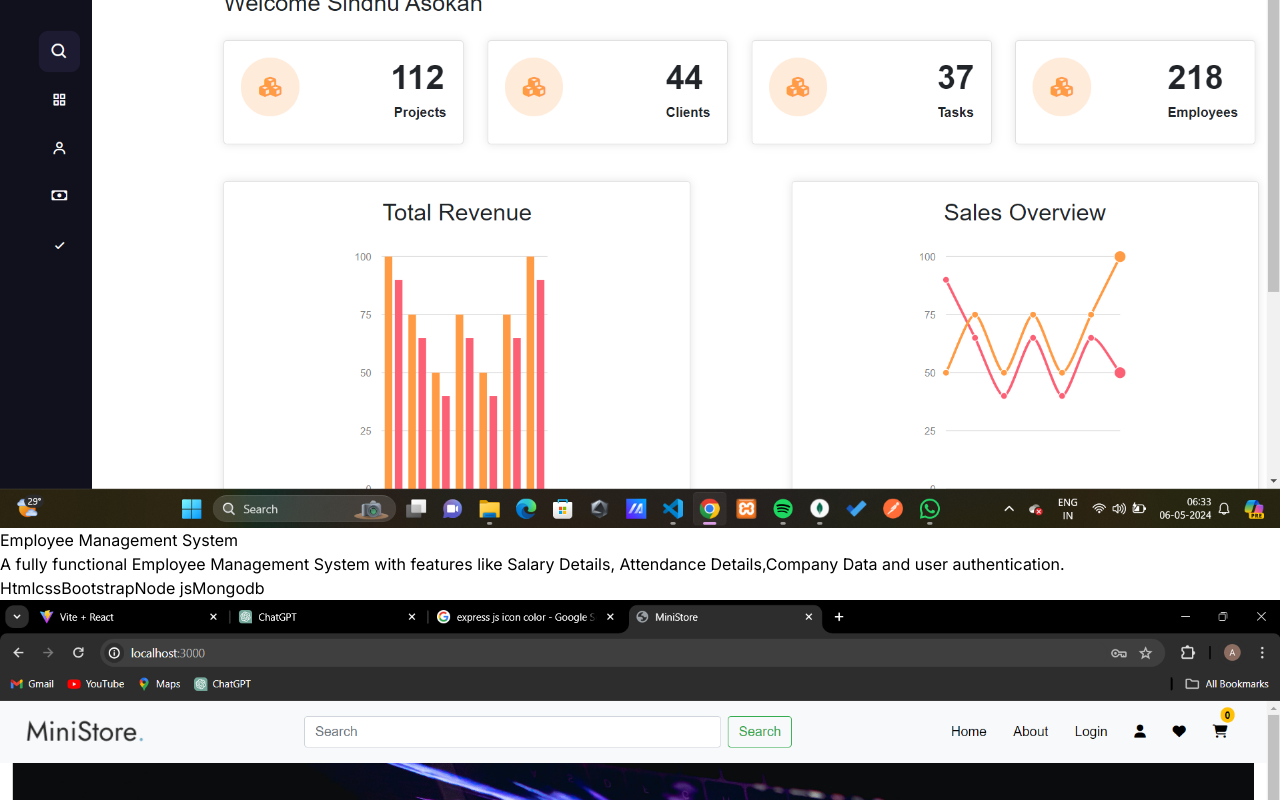
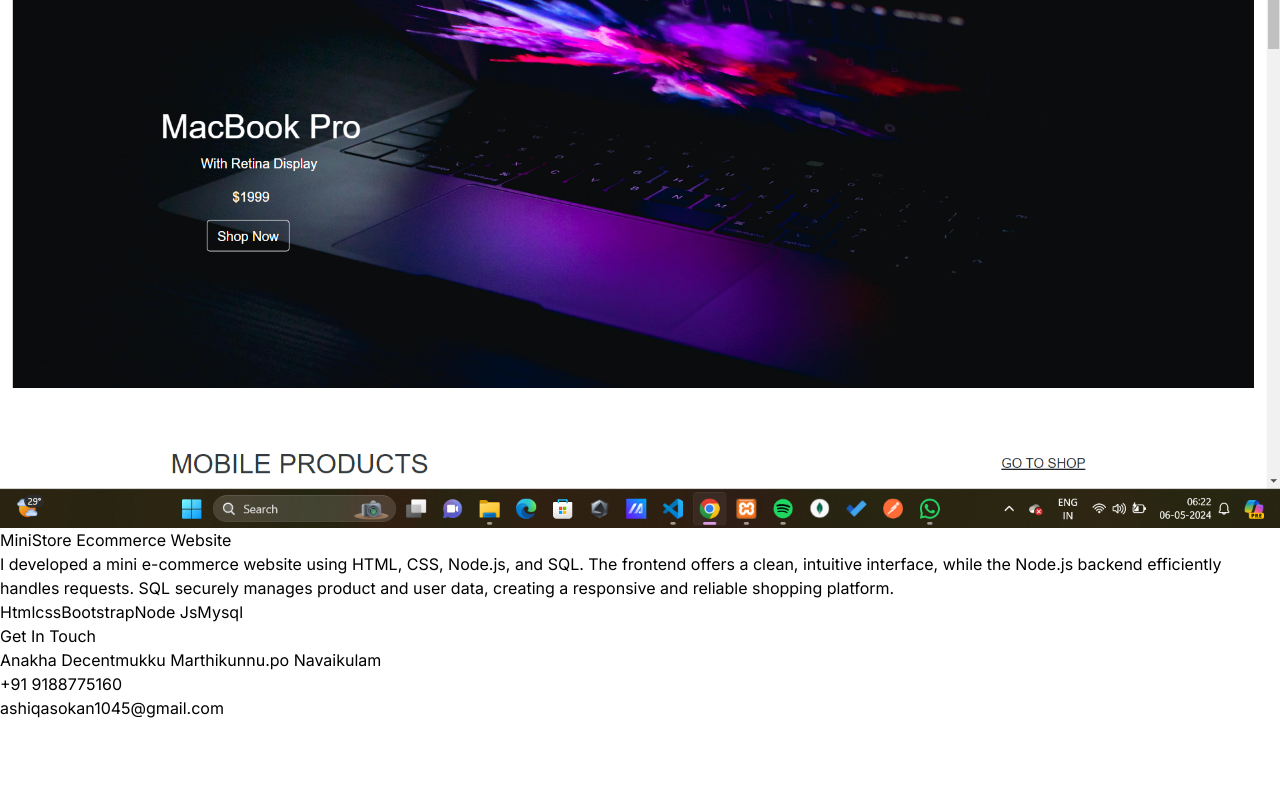
Before and after one commit to AshiqAshokan/react-portfolio-Ashiq, a React (Vite) app: page / in a window 1280 px wide. Shown: the part 2665-3465 px from the top of the page. Built offline with nearby package versions, Linux system fonts and the light colour scheme.

Commit message:
Update Projects.jsx

```diff
--- a/src/Components/Projects.jsx
+++ b/src/Components/Projects.jsx
@@ -50,34 +50,7 @@
           </div>
         </motion.div>
       </div>
-      <div className='grid sm:grid-cols-2 md:grid-cols-2 gap-4 md:mx-20'>
-        <motion.div
-             whileInView={{ opacity:1, x:0 }}
-             initial={{ opacity:0, x:-100 }}
-             transition={{ duration:1 }}
-        className='w-full flex justify-start mt-20 '>
-                <div className="max-w-xs rounded overflow-hidden">
-                    <img src={project2} alt='Ecommercepic' />
-                </div>
-            </motion.div>
-        <motion.div
-           whileInView={{ opacity:1, x:0 }}
-           initial={{ opacity:0, x:100 }}
-           transition={{ duration:1 }}
-         className='w-full flex justify-center items-center'>
-          <div>
-            <h1 className='text-2xl text-white font-bold mt-10 mb-4'>Employee Management System</h1>
-            <p className='font-light text-slate-200 tracking-tighter mb-4'>A fully functional Employee Management System with features like Salary Details, Attendance Details,Company Data and user authentication.</p>
-            <div className='flex flex-wrap'>
-              <span className='mr-2 mt-2 rounded bg-neutral-900 px-2 py-1 text-sm font-medium text-purple-800'>Html</span>
-              <span className='mr-2 mt-2 rounded bg-neutral-900 px-2 py-1 text-sm font-medium text-purple-800'>css</span>
-              <span className='mr-2 mt-2 rounded bg-neutral-900 px-2 py-1 text-sm font-medium text-purple-800'>Bootstrap</span>
-              <span className='mr-2 mt-2 rounded bg-neutral-900 px-2 py-1 text-sm font-medium text-purple-800'>Node js</span>
-              <span className='mr-2 mt-2 rounded bg-neutral-900 px-2 py-1 text-sm font-medium text-purple-800'>Mongodb</span>
-            </div>
-          </div>
-        </motion.div>
-      </div>
+
       <div className='grid sm:grid-cols-2 md:grid-cols-2 gap-4 md:mx-20'>
         <motion.div
              whileInView={{ opacity:1, x:0 }}
```
